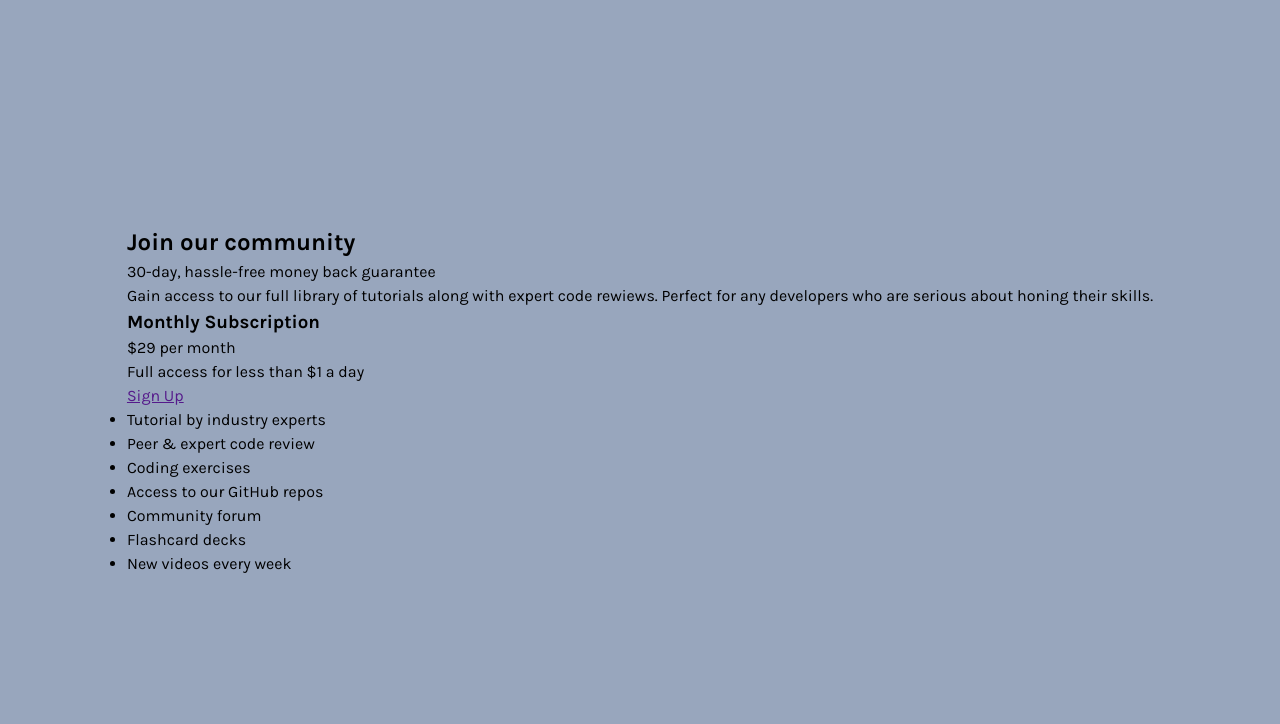
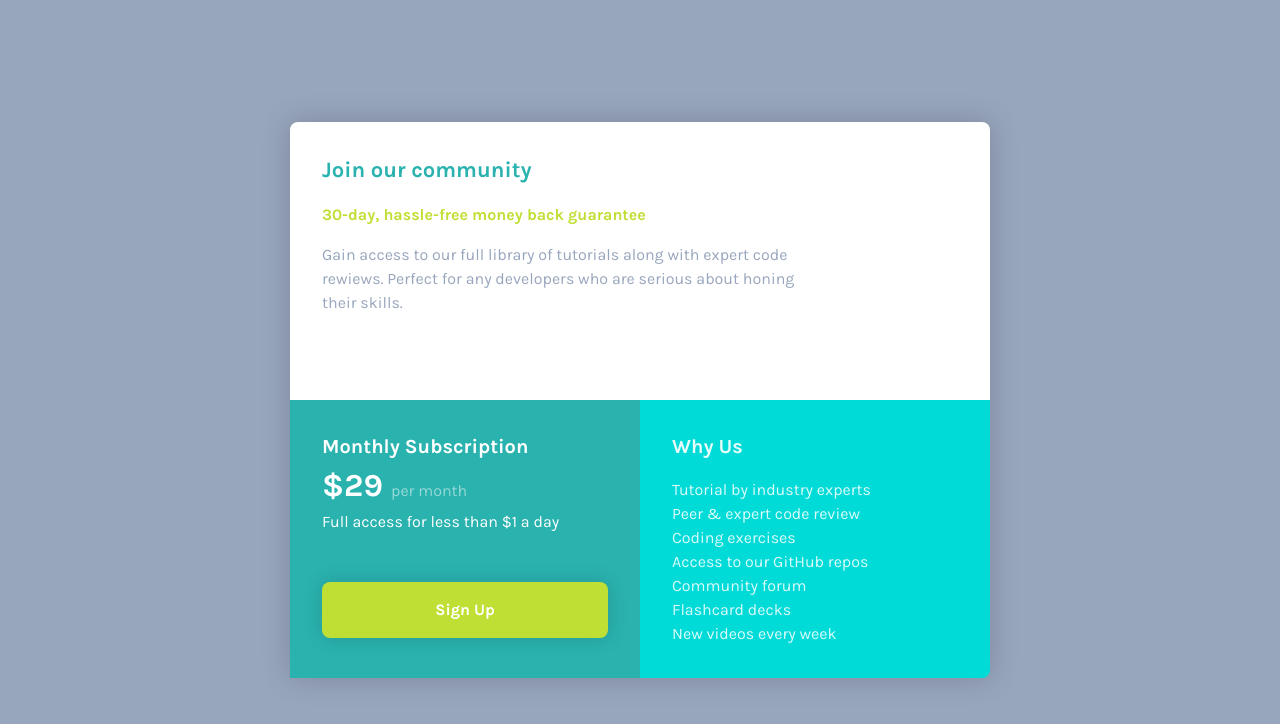
Before and after one commit to setbbagas/single-price-grid-component, a plain HTML site: page index.html in a window 1280 px wide. Drawn offline with Linux system fonts and the light colour scheme.

Commit message:
Add desktop version

```diff
--- a/css/style.css
+++ b/css/style.css
@@ -15,7 +15,7 @@
     --clr-paragraph: hsla(204, 43%, 93%, 0.5);
     --clr-paragraph-header: hsl(218, 22%, 67%);
     --clr-background-main: hsl(218, 22%, 67%);
-    --clr-background-header: hsl(204, 43%, 93%);
+    --clr-background-header: #fff;
     --clr-background-signup: hsl(179, 62%, 43%);
     --clr-background-why-us: hsl(179, 100%, 43%);
 
@@ -53,3 +53,176 @@ body {
     /* background */
     background-color: var(--clr-background-main);
 }
+
+/* display */
+.grid {
+    display: grid;
+}
+
+ul {
+    list-style: none;
+}
+
+main {
+    width: 375px;
+    height: auto;
+}
+
+.marketing.container {
+    width: 328px;
+    margin-inline: auto;
+    padding-block: 5rem;
+    border-radius: 0.5rem;
+    -webkit-border-radius: 0.5rem;
+    -moz-border-radius: 0.5rem;
+    -ms-border-radius: 0.5rem;
+    -o-border-radius: 0.5rem;
+}
+
+.header {
+    background-color: var(--clr-background-header);
+    padding: 2rem;
+    box-shadow: 0px 0px 20px hsla(0, 0%, 0%, 0.15);
+    border-radius: 0.5rem 0.5rem 0 0;
+    -webkit-border-radius: 0.5rem 0.5rem 0 0;
+    -moz-border-radius: 0.5rem 0.5rem 0 0;
+    -ms-border-radius: 0.5rem 0.5rem 0 0;
+    -o-border-radius: 0.5rem 0.5rem 0 0;
+}
+
+.header .title {
+    font-size: 22px;
+    font-weight: var(--fw-bold);
+    color: var(--clr-heading);
+    padding-bottom: 1rem;
+}
+
+.header .subtitle {
+    font-weight: var(--fw-bold);
+    color: var(--clr-accent-subtitle);
+    padding-bottom: 1rem;
+}
+
+.header .paragraph {
+    color: var(--clr-paragraph-header);
+}
+
+.signup {
+    background-color: var(--clr-background-signup);
+    padding: 2rem;
+    box-shadow: 0px 0px 20px hsla(0, 0%, 0%, 0.15);
+}
+
+.signup .title {
+    font-size: 20px;
+    font-weight: var(--fw-bold);
+    color: #fff;
+}
+
+.signup .price {
+    font-size: 2rem;
+    font-weight: var(--fw-bold);
+    color: #fff;
+}
+
+.signup .price span {
+    font-size: 1rem;
+    font-weight: var(--fw-regular);
+    color: hsla(0, 0%, 100%, 0.5);
+}
+
+.signup .caption {
+    color: #fff;
+    padding-bottom: 1rem;
+}
+
+.signup .btn {
+    display: block;
+    width: 100%;
+    background-color: var(--clr-accent-cta);
+    padding: 1rem;
+    color: #fff;
+    text-decoration: none;
+    text-align: center;
+    font-weight: var(--fw-bold);
+    border-radius: 0.5rem;
+    -webkit-border-radius: 0.5rem;
+    -moz-border-radius: 0.5rem;
+    -ms-border-radius: 0.5rem;
+    -o-border-radius: 0.5rem;
+    box-shadow: 0px 0px 20px hsla(0, 0%, 0%, 0.15);
+}
+
+.whyus {
+    background-color: var(--clr-background-why-us);
+    padding: 2rem;
+    box-shadow: 0px 0px 20px hsla(0, 0%, 0%, 0.15);
+    border-radius: 0 0 0.5rem 0.5rem;
+    -webkit-border-radius: 0 0 0.5rem 0.5rem;
+    -moz-border-radius: 0 0 0.5rem 0.5rem;
+    -ms-border-radius: 0 0 0.5rem 0.5rem;
+    -o-border-radius: 0 0 0.5rem 0.5rem;
+}
+
+.whyus .title {
+    font-size: 20px;
+    font-weight: var(--fw-bold);
+    color: hsla(0, 0%, 100%, 0.9);
+    padding-bottom: 1rem;
+}
+
+.whyus .list {
+    color: hsla(0, 0%, 100%, 0.85);
+}
+
+/* desktop */
+
+@media screen and (min-width: 600px) {
+    main {
+        width: 1100px;
+    }
+
+    .marketing.container {
+        width: 700px;
+        padding: 0;
+        grid-template-columns: 1fr 1fr;
+        grid-template-rows: 1fr 1fr;
+        grid-template-areas:
+            "header header"
+            "signup whyus";
+        box-shadow: 0px 0px 30px hsla(0, 0%, 0%, 0.2);
+    }
+
+    .header {
+        grid-area: header;
+        box-shadow: none;
+        border-radius: 0.5rem 0.5rem 0 0;
+        -webkit-border-radius: 0.5rem 0.5rem 0 0;
+        -moz-border-radius: 0.5rem 0.5rem 0 0;
+        -ms-border-radius: 0.5rem 0.5rem 0 0;
+        -o-border-radius: 0.5rem 0.5rem 0 0;
+    }
+
+    .header .paragraph {
+        padding-right: 8rem;
+    }
+
+    .signup {
+        grid-area: signup;
+        box-shadow: none;
+    }
+    .signup .btn {
+        margin-top: 2rem;
+        width: 100%;
+    }
+
+    .whyus {
+        grid-area: whyus;
+        box-shadow: none;
+        border-radius: 0 0 0.5rem 0;
+        -webkit-border-radius: 0 0 0.5rem 0;
+        -moz-border-radius: 0 0 0.5rem 0;
+        -ms-border-radius: 0 0 0.5rem 0;
+        -o-border-radius: 0 0 0.5rem 0;
+    }
+}
--- a/index.html
+++ b/index.html
@@ -10,7 +10,7 @@
     </head>
     <body>
         <main>
-            <div class="container grid">
+            <div class="marketing container grid">
                 <div class="header">
                     <h2 class="title">Join our community</h2>
                     <p class="subtitle">
@@ -29,7 +29,8 @@
                     <a href="" class="btn">Sign Up</a>
                 </div>
                 <div class="whyus">
-                    <ul>
+                    <h3 class="title">Why Us</h3>
+                    <ul class="list">
                         <li>Tutorial by industry experts</li>
                         <li>Peer & expert code review</li>
                         <li>Coding exercises</li>
```
